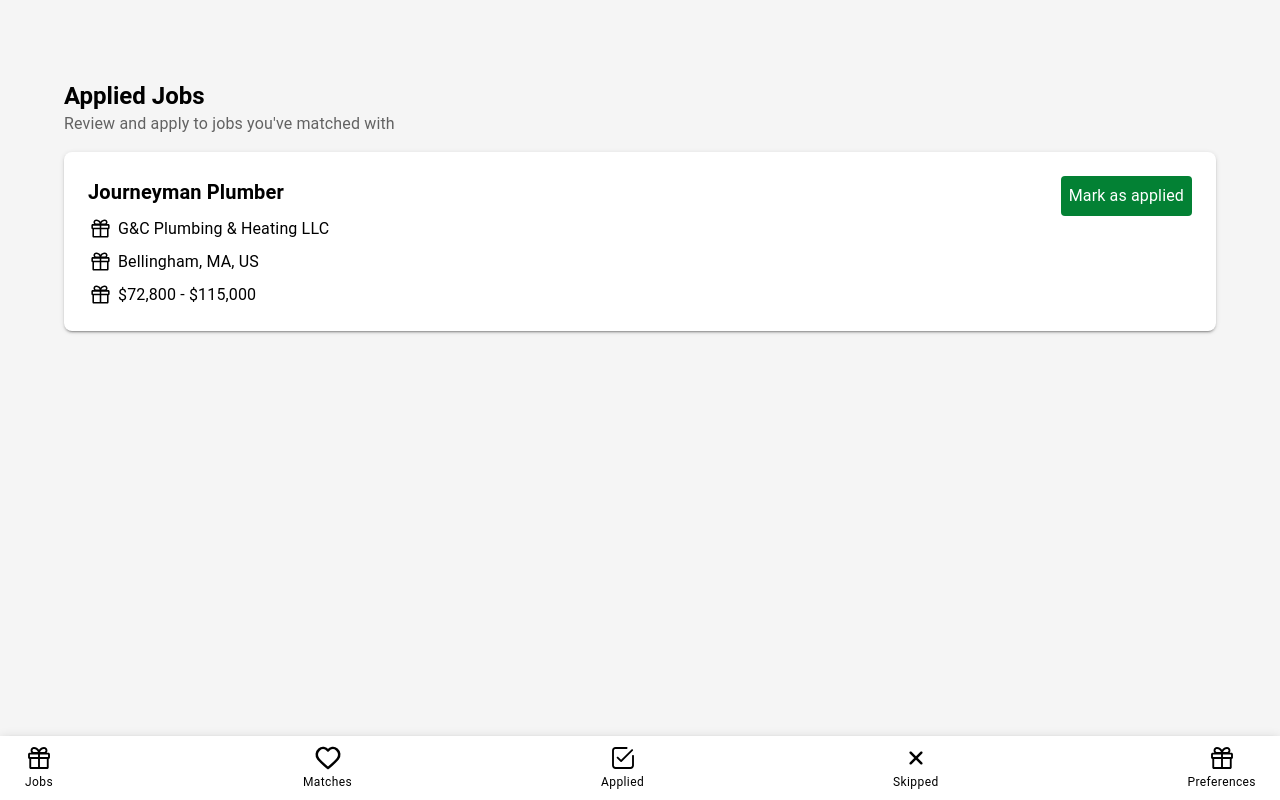
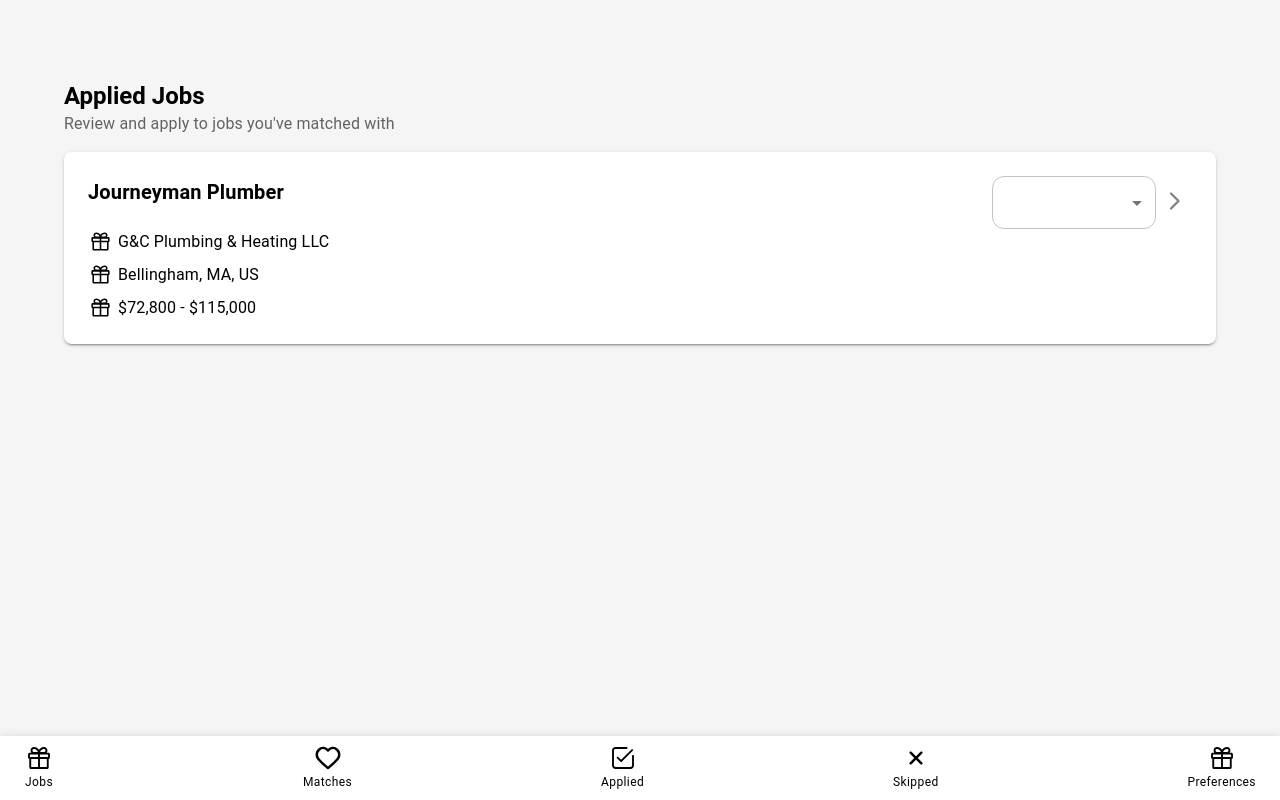
Before and after one commit to Muhammadbilalhaider/netlify, a React (Create React App) app: page /applied-jobs in a window 1280 px wide. Built offline with nearby package versions, Linux system fonts and the light colour scheme.

Commit message:
making pages

```diff
--- a/src/components/applied-jobs/appliedJobs.jsx
+++ b/src/components/applied-jobs/appliedJobs.jsx
@@ -1,6 +1,8 @@
 import React from 'react'
-import {Box,Typography} from '@mui/material'
+import { Box, Button, MenuItem, Select, Typography } from '@mui/material'
 import jobs from '../../asset/jobs.svg';
+import arrow from '../../asset/arrow.svg'
+
 const appliedJobs = () => {
   return (
     <Box
@@ -45,7 +47,7 @@ const appliedJobs = () => {
         >
 
           <Box sx={{ display: 'flex', alignItems: 'flex-start', justifyContent: 'flex-start' }}>
-        <Box sx={{width:'100%',display:'flex',flexDirection:'row',justifyContent:'space-between'}}>
+            <Box sx={{ width: '100%', display: 'flex', flexDirection: 'row', justifyContent: 'space-between' }}>
 
 
 
@@ -53,10 +55,39 @@ const appliedJobs = () => {
                 Journeyman Plumber
               </Typography>
 
-          <Box sx={{bgcolor:'rgb(3, 129, 52)',borderRadius:1 }}>
-            <Typography sx={{color:'#fff',p:1,cursor:'pointer'}}>
-            Mark as applied
-            </Typography>
+              <Box
+                sx={{
+                  borderRadius: 1,
+                  color: '#000',
+                  fontSize: '18px',
+                  width:'200px',
+                  justifyContent:'center',
+                  alignItems:'center',
+                  display:'flex',
+                  flexDirection:'row'
+                }}
+              >
+                <Select
+
+                  sx={{
+                    textTransform: 'none',
+                    fontSize: '14px',
+                    color: '#000',
+                    width: '100%',
+                    borderRadius:3
+                  }}
+                >
+                  <MenuItem value="applies">Applies</MenuItem>
+                  <MenuItem value="Phone screen">Phone screen</MenuItem>
+                  <MenuItem value="Interview">Interview</MenuItem>
+                  <MenuItem value="Offer">Offer</MenuItem>
+                  <MenuItem value="Rejected">Rejected</MenuItem>
+                </Select>
+  <Box sx={{rotate:180}} >
+             <img  width='36px' src={arrow} alt='' />
+             </Box>
+
+
               </Box>
             </Box>
           </Box>
@@ -69,14 +100,14 @@ const appliedJobs = () => {
             </Box>
 
             <Box sx={{ display: 'flex', alignItems: 'center' }}>
-            <img src={jobs} alt="" style={{  width: '25px' }} />
+              <img src={jobs} alt="" style={{ width: '25px' }} />
               <Typography sx={{ fontSize: '16px', marginLeft: '5px' }}>
                 Bellingham, MA, US
               </Typography>
             </Box>
 
             <Box sx={{ display: 'flex', alignItems: 'center' }}>
-            <img src={jobs} alt="" style={{  width: '25px' }} />
+              <img src={jobs} alt="" style={{ width: '25px' }} />
               <Typography sx={{ fontSize: '16px', marginLeft: '5px' }}>
                 $72,800 - $115,000
               </Typography>
--- a/src/components/skip-jobs/skipJobs.jsx
+++ b/src/components/skip-jobs/skipJobs.jsx
@@ -1,7 +1,7 @@
 import React from 'react';
 import { Box, Button, Typography } from '@mui/material';
 import jobs from '../../asset/jobs.svg';
-
+import arrow from '../../asset/arrow.svg'
 const skipjobs = () => {
   return (
     <Box
@@ -60,21 +60,25 @@ const skipjobs = () => {
                   variant="outlined"
                   color="warning"
                   sx={{
-                    px: 3, mr: 1,borderRadius:2
+                    px: 3, mr: 1,borderRadius:2,textTransform:'none'
                   }}
                 >
-                  Skip
+                  Un-skip
                 </Button>
                 <Button
                   variant="contained"
                   color="primary"
                   sx={{
-                    px: 3, ml: 1, bgcolor: 'rgb(3, 129, 52)',borderRadius:2
+                    px: 3, ml: 1, bgcolor: 'rgb(3, 129, 52)',borderRadius:2,textTransform:'none'
                   }}
                 >
                   Match
                 </Button>
+             <Box sx={{rotate:180}} >
+             <img  width='36px' src={arrow} alt='' />
+             </Box>
               </Box>
+
             </Box>
           </Box>
           <Box sx={{ display: 'flex', flexDirection: 'column', gap: 1 }}>
```
Also changed, not shown: src/asset/arrow.svg (added). Lines whose indentation alone changed are shown as unchanged.
